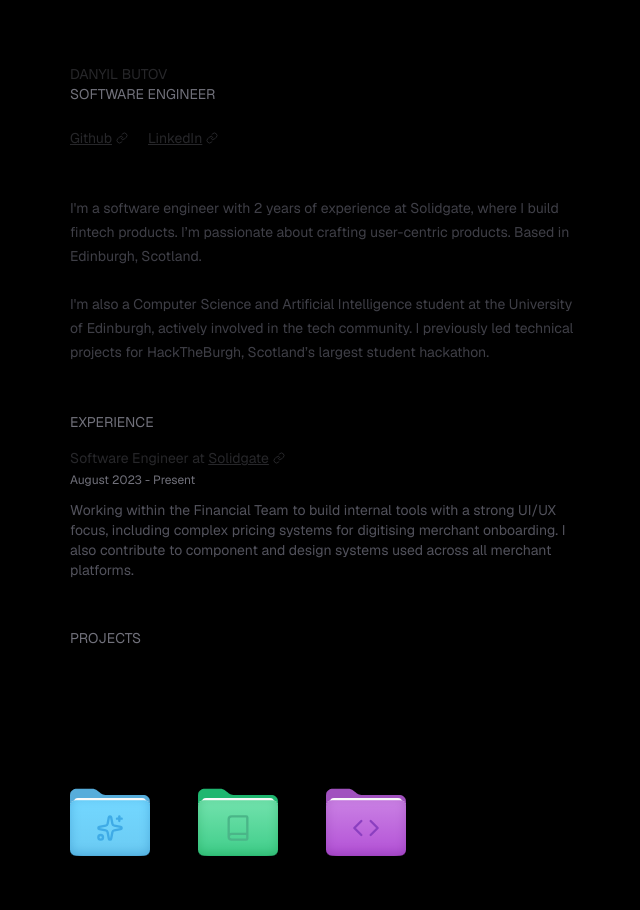
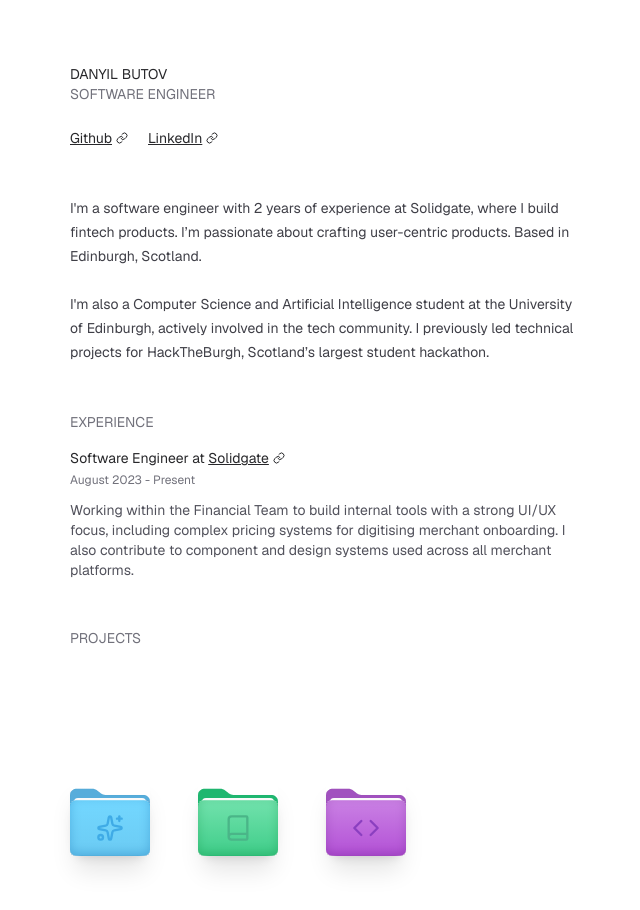
Before and after one commit to HJyup/hjyup-personal-page, a Next.js app: page / in a window 1280 px wide. Shown: the top 910 px of the page, without its empty margins (314-954 px from the left). Built offline with nearby package versions, Linux system fonts and the light colour scheme.

Commit message:
style: remove explicit black background from main layout

```diff
--- a/app/page.tsx
+++ b/app/page.tsx
@@ -6,7 +6,7 @@ import FolderPack from '@/components/folder-pack';
 
 export default function Home() {
   return (
-    <main className="min-h-screen py-16 px-12 flex flex-col items-center bg-black">
+    <main className="min-h-screen py-16 px-12 flex flex-col items-center">
       <div className="max-w-lg">
         <p className="uppercase text-zinc-800 dark:text-zinc-50 text-sm">
           Danyil Butov
```
